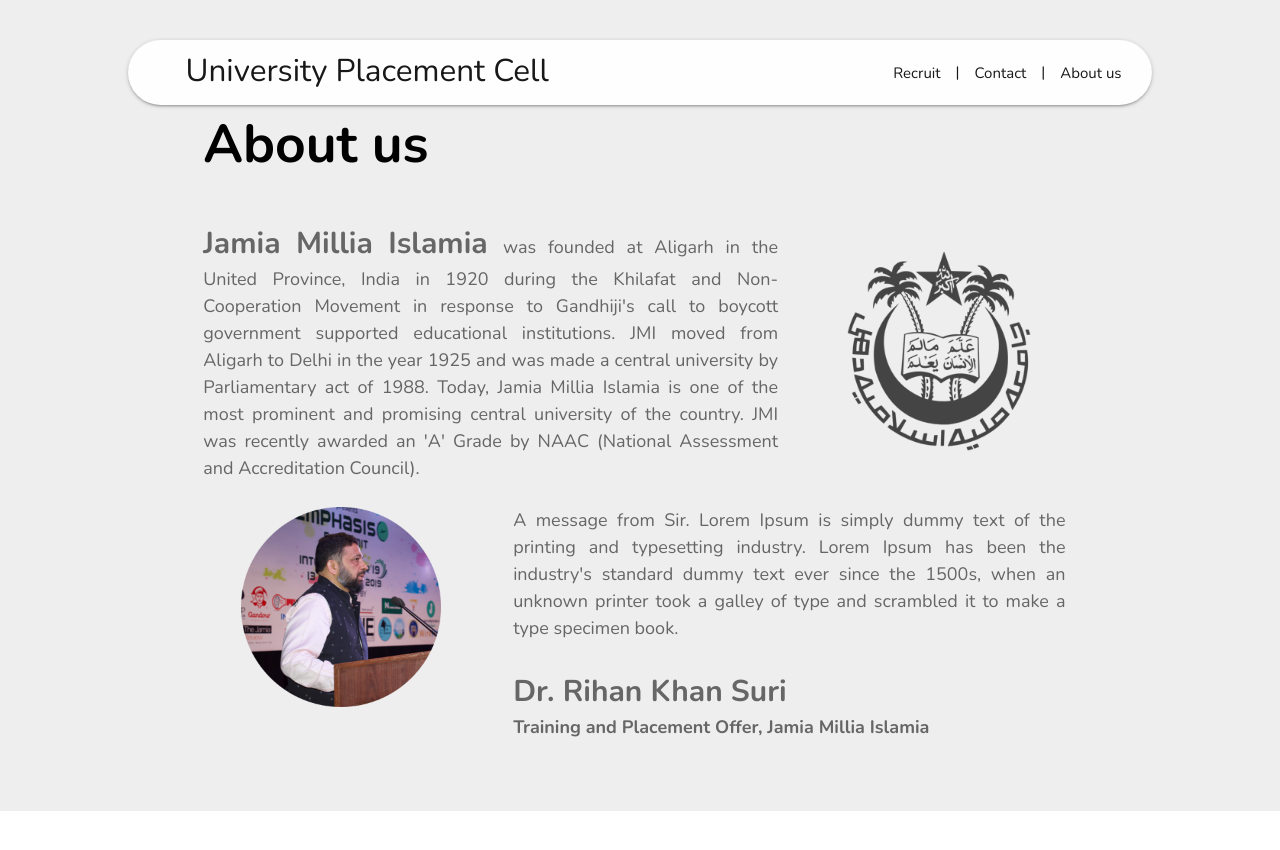
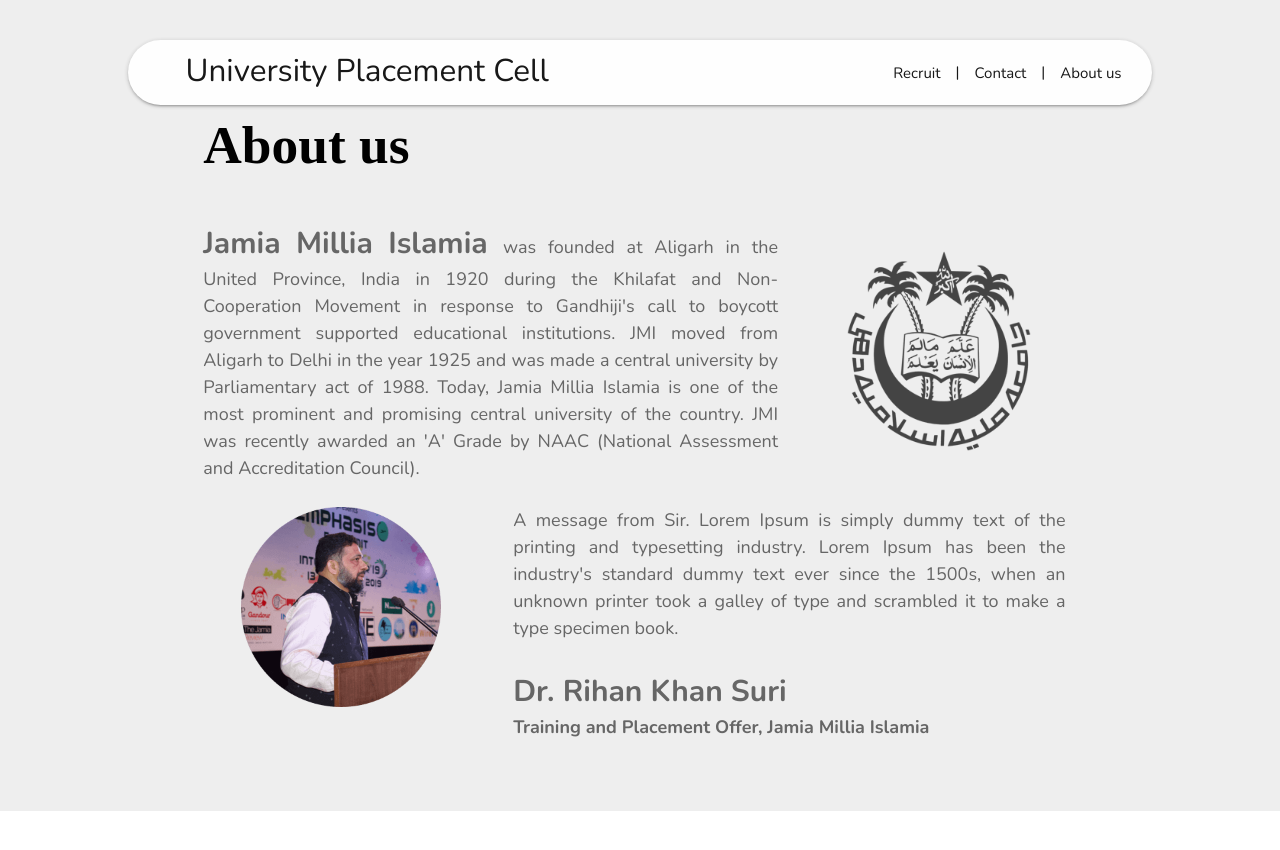
Before and after one commit to alhacen/upcjmi-jekyll, a Jekyll site: the page built from index.html, in a window 1280 px wide and 900 px high. Shown: the top 850 px of the window. Built offline with Jekyll 4.4.1, drawn with Linux system fonts in a browser that asks for light colours; some web fonts are replaced.

Commit message:
Minified images

```diff
--- a/_layouts/default.html
+++ b/_layouts/default.html
@@ -9,12 +9,13 @@
     <meta name="description" content="{{page.description}}">
 
     <link rel="stylesheet" href="https://cdnjs.cloudflare.com/ajax/libs/materialize/1.0.0/css/materialize.min.css">
-    <link href="https://fonts.googleapis.com/css?family=Nunito:300,400,700,900&display=swap" rel="stylesheet">
+    <link href="https://fonts.googleapis.com/css?family=Nunito:300,400,700&display=swap" rel="stylesheet">
+    <link href="https://fonts.googleapis.com/css?family=Tienne:900&display=swap" rel="stylesheet">
 
     <link rel="stylesheet" href="/assets/css/styles.css">
 
     {% if page.css %}
-    <link rel="stylesheet" href="/assets/css/{{page.css}}.css">
+        <link rel="stylesheet" href="/assets/css/{{page.css}}.css">
     {% endif %}
 
     <meta name="robots" content="index, follow">
--- a/assets/css/styles.scss
+++ b/assets/css/styles.scss
@@ -69,6 +69,7 @@
 h3 {
     font-weight: 700;
     color: black;
+    font-family: 'Tienne', serif;
 }
 
 @media only screen and (max-width : 601px) {
@@ -78,5 +79,4 @@
     h3 {
         text-align: center;
     }
-
 }
```
Also changed, not shown: assets/images/badges/Courses.png, assets/images/badges/Rank.png, assets/images/badges/Year.png, assets/images/jamia-logo.png, assets/images/rihan-khan-suri-tpo-jamia-miilia-islamia.png, assets/images/top-companies/Adobe.png, assets/images/top-companies/L&T.png, assets/images/top-companies/OYO.png, assets/images/top-companies/Samsung.png, assets/images/top-companies/TCS.png, assets/images/top-companies/innovaccer.png.
